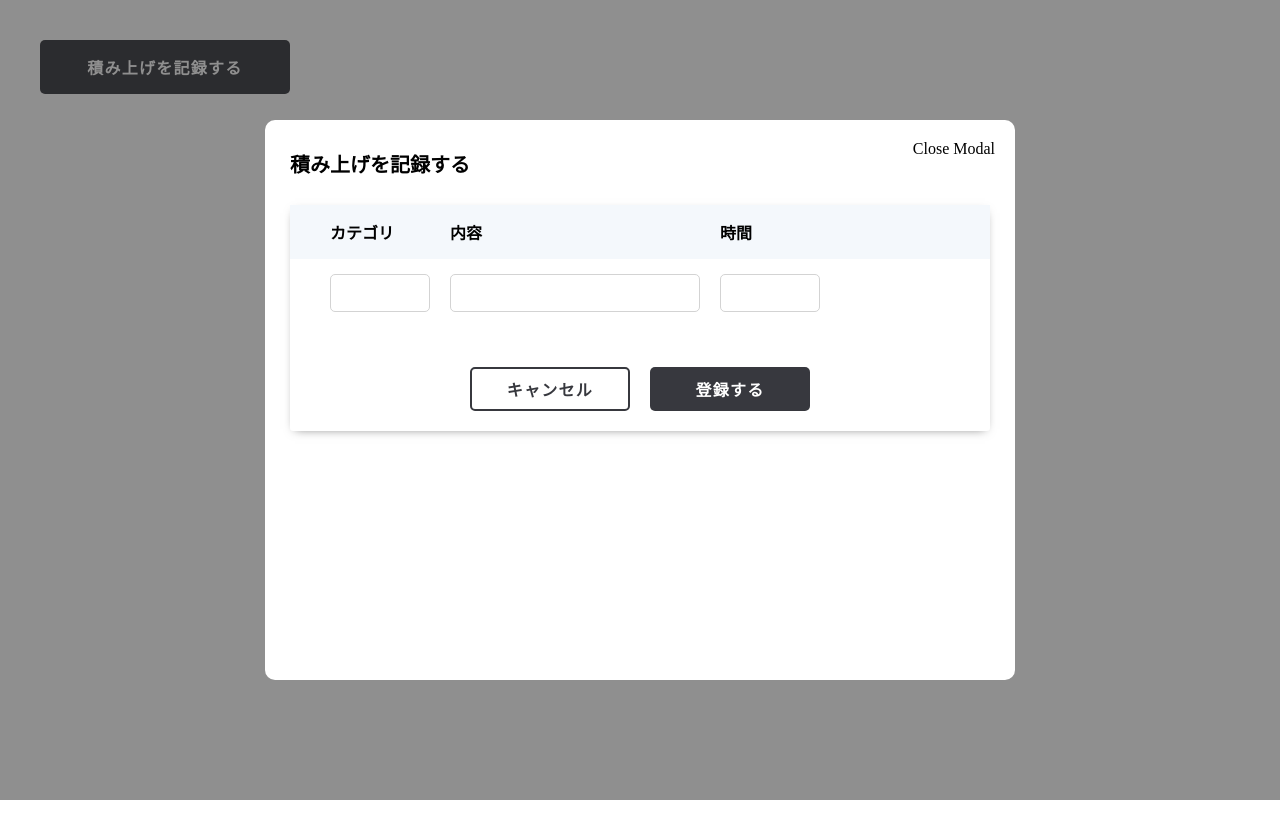
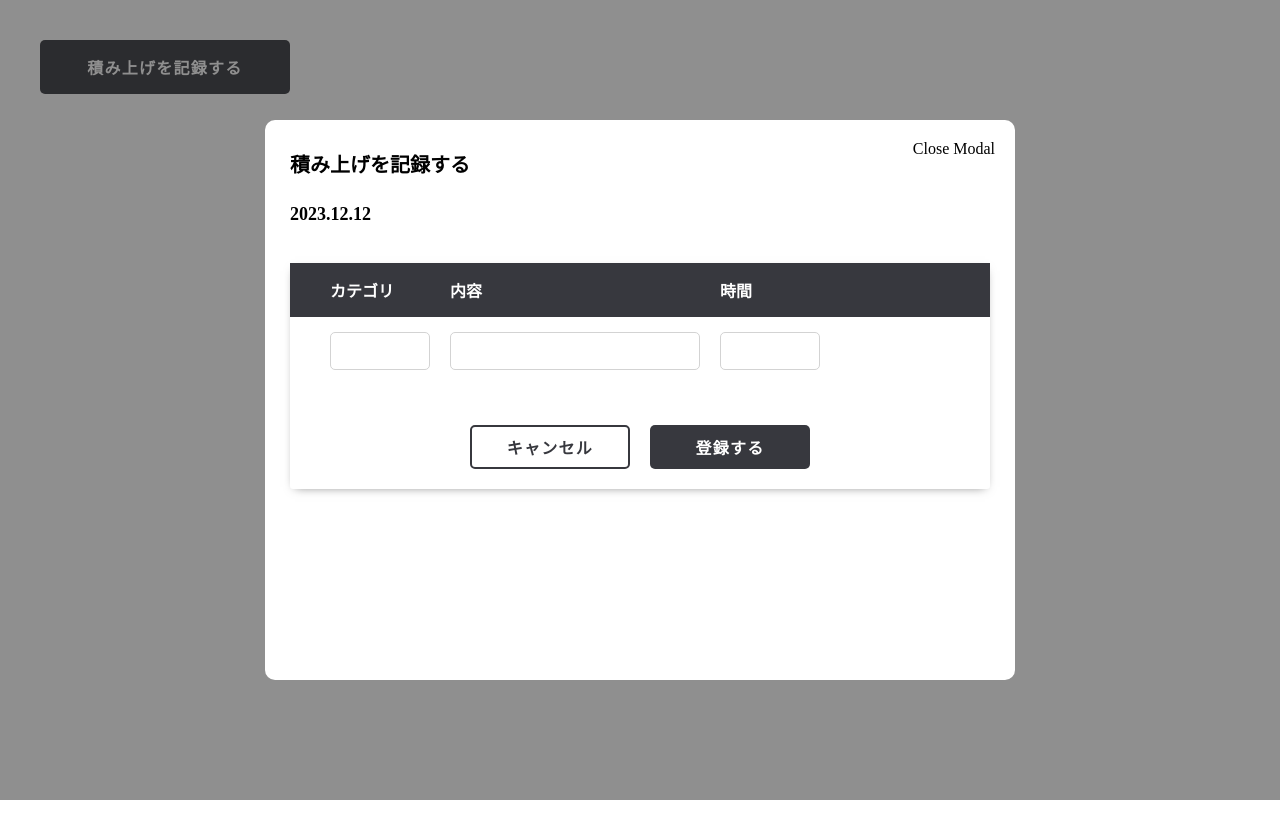
Before and after one commit to hayaoki-engineer/programing-tsumiage-app, a React (Vite) app: page / in a window 1280 px wide. Both pictures are taken after a click on the button "積み上げを記録する". Built offline with nearby package versions, Linux system fonts and the light colour scheme.

Commit message:
日付け表示

```diff
--- a/src/App.tsx
+++ b/src/App.tsx
@@ -6,10 +6,16 @@ import { Today } from "./types/Today";
 
 
 function App() {
+  /* モーダルに表示する日付をリアルタイムで取得 */
+  const dateGet = new Date();
+  const date: string = dateGet.getFullYear() + "." + (dateGet.getMonth() + 1) + "." + dateGet.getDate();
+  console.log(date);
+
+  /* 記録のモックデータ */
   const kiroku1 = new Kirokus("1", "React", "Udemy入門", "3時間");
-  const today1 = new Today("1", "12.12", [kiroku1]);
+  const today1 = new Today("1", date, [kiroku1]);
 
-  /* useStateで記録（カテゴリ、内容、時間）を管理 */
+  /* useStateで記録（日付け,カテゴリ、内容、時間）を管理 */
   const [kirokus, setKiroku] = useState([today1]);
 
   /* useStateでinputに入力された値を管理 */
@@ -37,12 +43,19 @@ function App() {
   // 記録を一覧に登録する関数
   const registerKiroku = () => {
     const newKiroku = kirokus.map((kiroku) => {
+      return new Today(kiroku.id, kiroku.date, [
+        ...kiroku.memories,
+        new Kirokus(
+          (Math.random() * 10000).toString(),
+          inputCategory,
+          inputDetail,
+          inputTime
+        ),
+      ]);
+    });
 
-      return new Today(kiroku.id, kiroku.date, [ ...kiroku.memories, new Kirokus((Math.random() * 10000).toString(), inputCategory, inputDetail, inputTime) ]);
-    })
-
-    setKiroku(newKiroku)
-    setIsModalOpen(false)
+    setKiroku(newKiroku);
+    setIsModalOpen(false);
   };
   /* モーダル */
 
@@ -59,6 +72,13 @@ function App() {
             <button className="close-button" onClick={closeModal}>
               Close Modal
             </button>
+            {kirokus.map((kiroku) => {
+              return (
+                <p className="create-date">
+                    {kiroku.date}
+                </p>
+              )
+            })}
             <div className="modal-form">
               <div className="modal-label">
                 <label>カテゴリ</label>
@@ -82,8 +102,16 @@ function App() {
                 />
               </div>
               <div className="modal-button-wrapper">
-                <button className="button-base cancel-button" onClick={closeModal}>キャンセル</button>
-                <button className="button-base register-button" onClick={registerKiroku}>
+                <button
+                  className="button-base cancel-button"
+                  onClick={closeModal}
+                >
+                  キャンセル
+                </button>
+                <button
+                  className="button-base register-button"
+                  onClick={registerKiroku}
+                >
                   登録する
                 </button>
               </div>
--- a/src/css/modal.css
+++ b/src/css/modal.css
@@ -61,10 +61,11 @@ button {
   display: flex;
   justify-content: left;
   padding: 15px 40px;
-  background: #f4f8fc;
+  background: #37383e;
 }
 .modal-label label {
   font-weight: bold;
+  color: #fff;
 }
 .modal-label label:first-child {
   width: 120px;
@@ -110,3 +111,8 @@ input {
   border: 2px solid #37383e;
   color: #37383e;
 }
+.create-date {
+  font-size: 18px;
+  font-weight: 700;
+  margin-bottom: 40px;
+}
```
